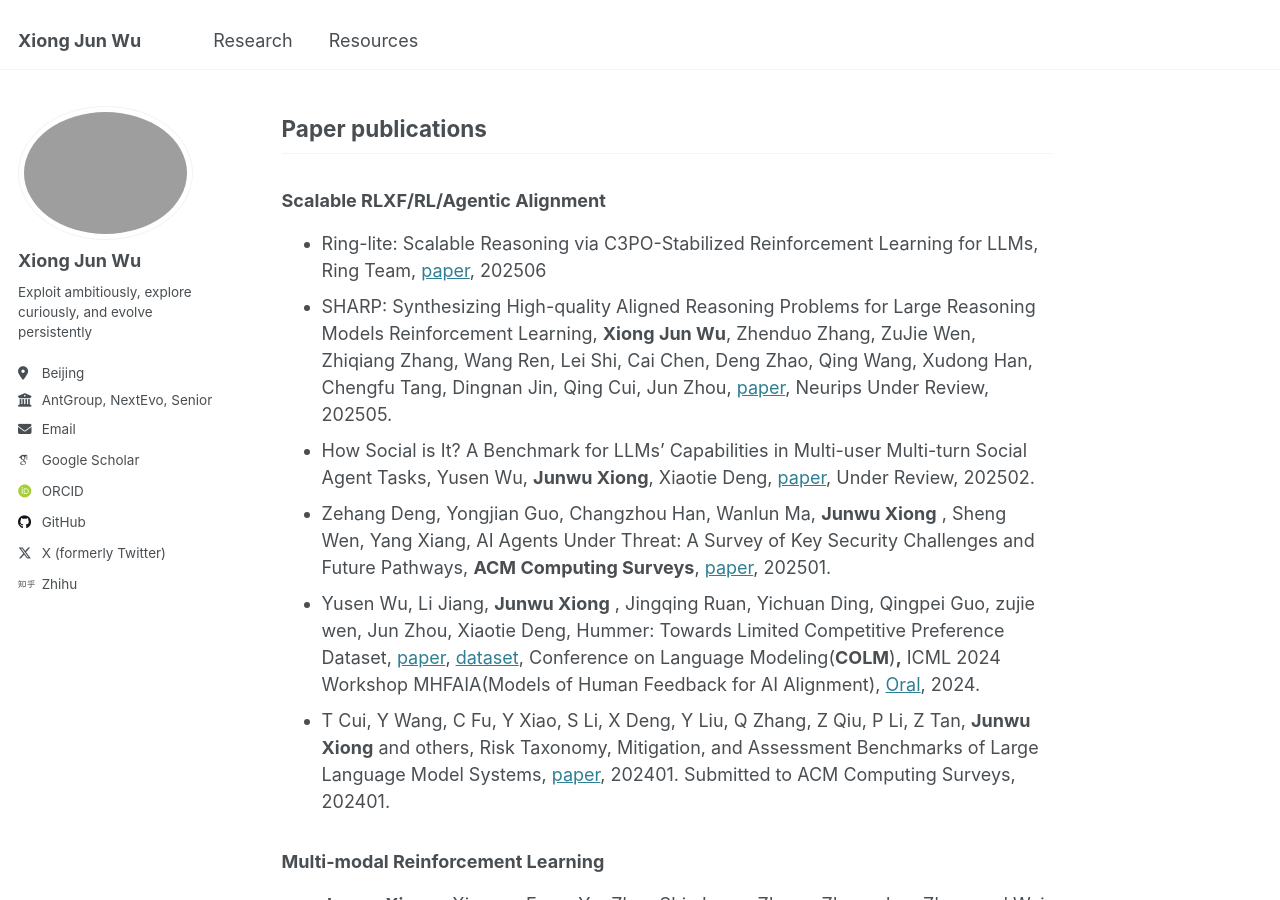
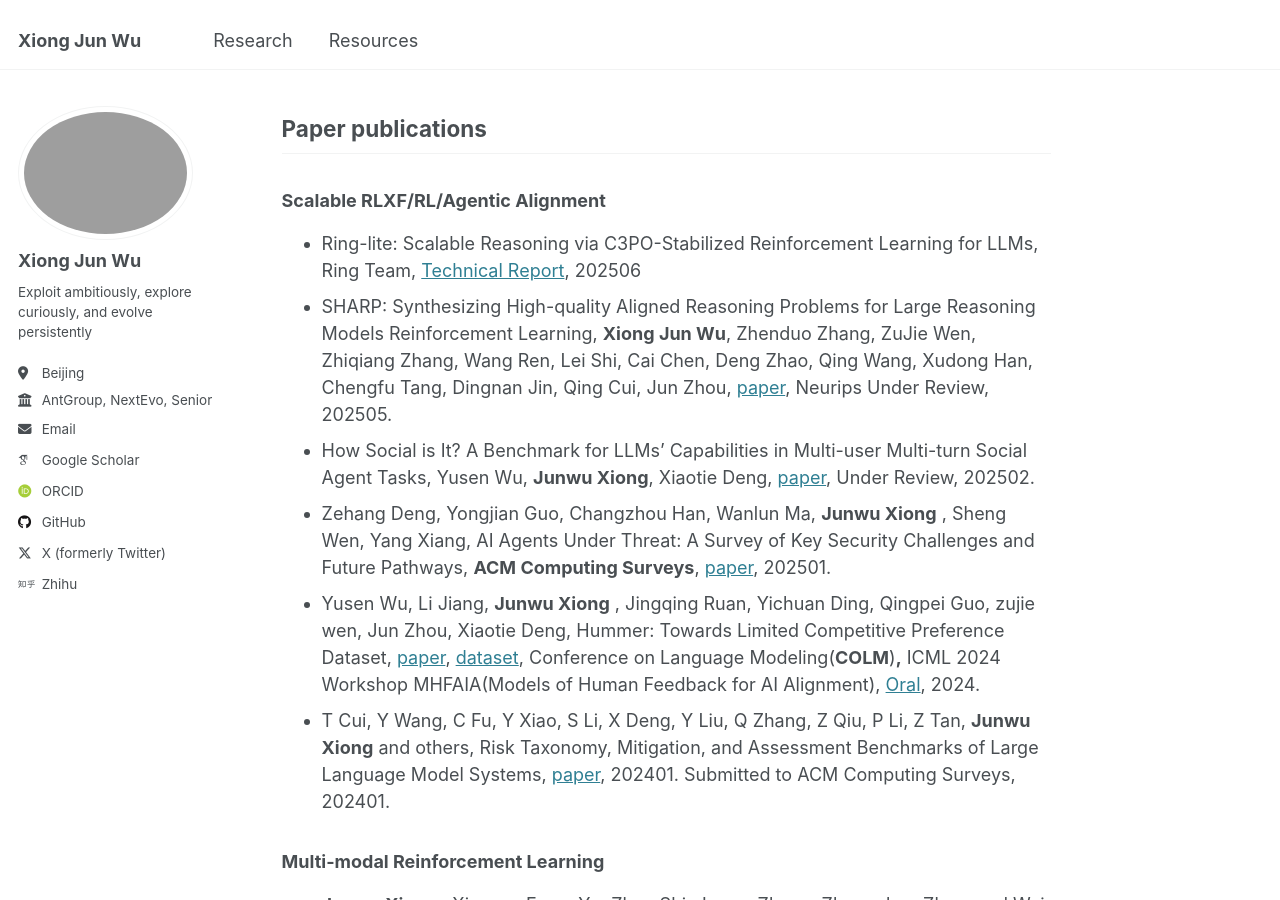
Before and after one commit to junwuxgi/junwuxgi.github.io, a Jekyll site: the page built from _pages/about.md, in a window 1280 px wide and 900 px high, scrolled down 2013 px. Built offline with Jekyll 4.4.1, drawn with Linux system fonts in a browser that asks for light colours; some web fonts are replaced.

Commit message:
update config

```diff
--- a/_pages/about.md
+++ b/_pages/about.md
@@ -49,7 +49,7 @@ redirect_from:
 ## Paper publications
 
 ### **Scalable RLXF/RL/Agentic Alignment**
-* Ring-lite: Scalable Reasoning via C3PO-Stabilized Reinforcement Learning for LLMs, Ring Team, [paper](https://arxiv.org/abs/2506.14731), 202506
+* Ring-lite: Scalable Reasoning via C3PO-Stabilized Reinforcement Learning for LLMs, Ring Team, [Technical Report](https://arxiv.org/abs/2506.14731), 202506
 * SHARP: Synthesizing High-quality Aligned Reasoning Problems for Large Reasoning Models Reinforcement Learning, **Xiong Jun Wu**, Zhenduo Zhang, ZuJie Wen, Zhiqiang Zhang, Wang Ren, Lei Shi, Cai Chen, Deng Zhao, Qing Wang, Xudong Han, Chengfu Tang, Dingnan Jin, Qing Cui, Jun Zhou, [paper](https://arxiv.org/abs/2505.14147), Neurips Under Review, 202505.
 * How Social is It? A Benchmark for LLMs' Capabilities in Multi-user Multi-turn Social Agent Tasks, Yusen Wu, **Junwu Xiong**, Xiaotie Deng, [paper](https://openreview.net/pdf?id=RuwAMoFxzG), Under Review, 202502.
 * Zehang Deng, Yongjian Guo, Changzhou Han, Wanlun Ma,  **Junwu Xiong** , Sheng Wen, Yang Xiang, AI Agents Under Threat: A Survey of Key Security Challenges and Future Pathways, **ACM Computing Surveys**, [paper](https://dl.acm.org/doi/10.1145/3716628), 202501.
```
